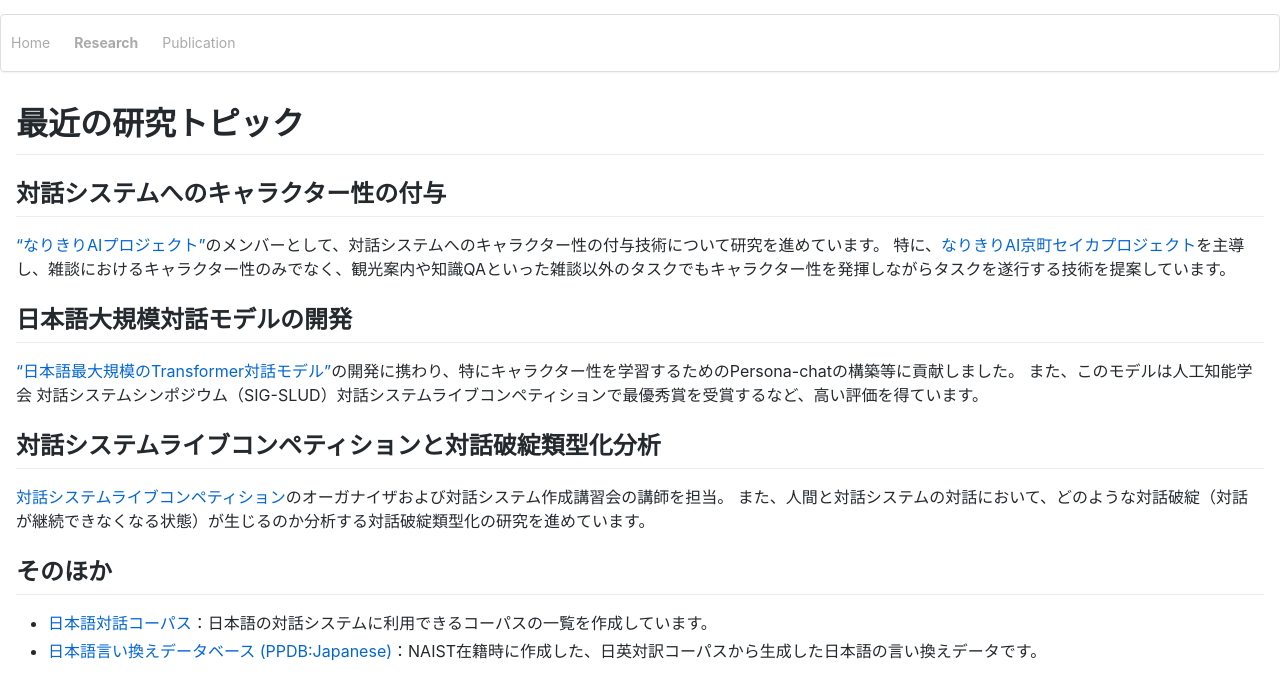
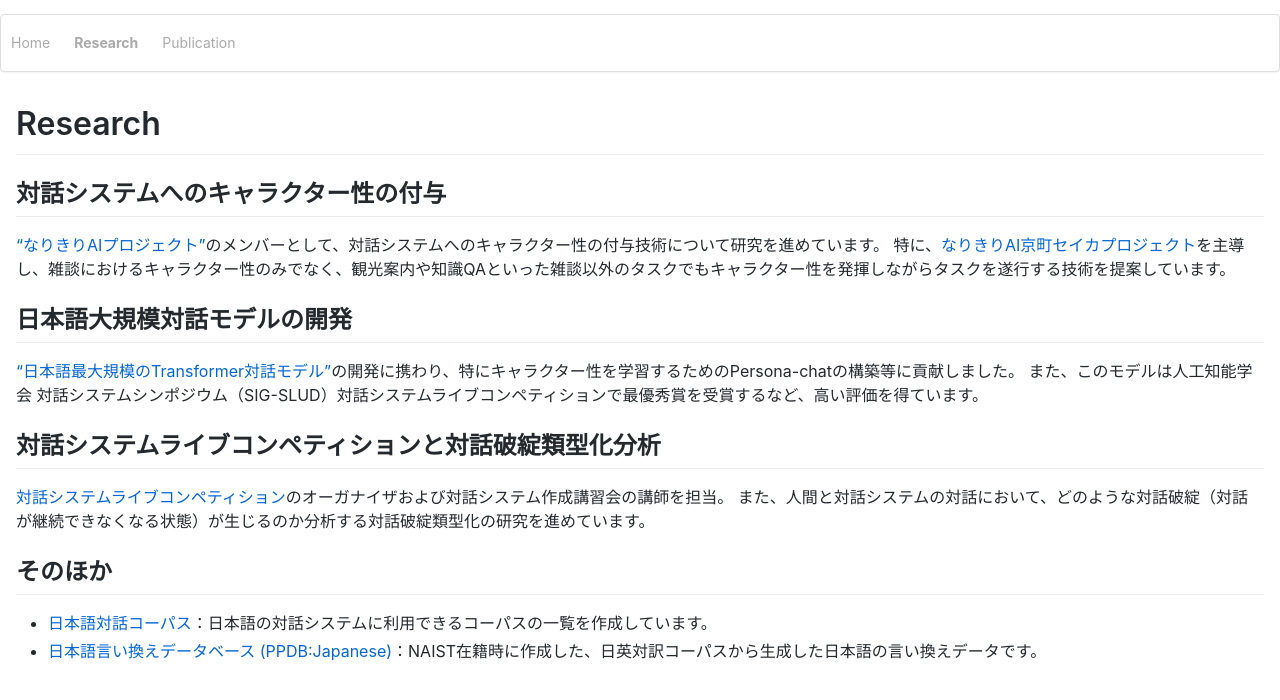
Before and after one commit to masahiro-mi/masahiro-mi.github.io, a Jekyll site: the page built from research.md, in a window 1280 px wide. Shown: the top 700 px of the page. Built offline with Jekyll 4.4.1, drawn with Linux system fonts in a browser that asks for light colours; comment, search, counter and statistics services are not loaded.

Commit message:
Update research.md

```diff
--- a/research.md
+++ b/research.md
@@ -4,7 +4,7 @@ title: "Research"
 ---
 
 
-# 最近の研究トピック
+# Research
 
 ## 対話システムへのキャラクター性の付与
 ["なりきりAIプロジェクト"](https://narikiri-qa.jp/)のメンバーとして、対話システムへのキャラクター性の付与技術について研究を進めています。
```
